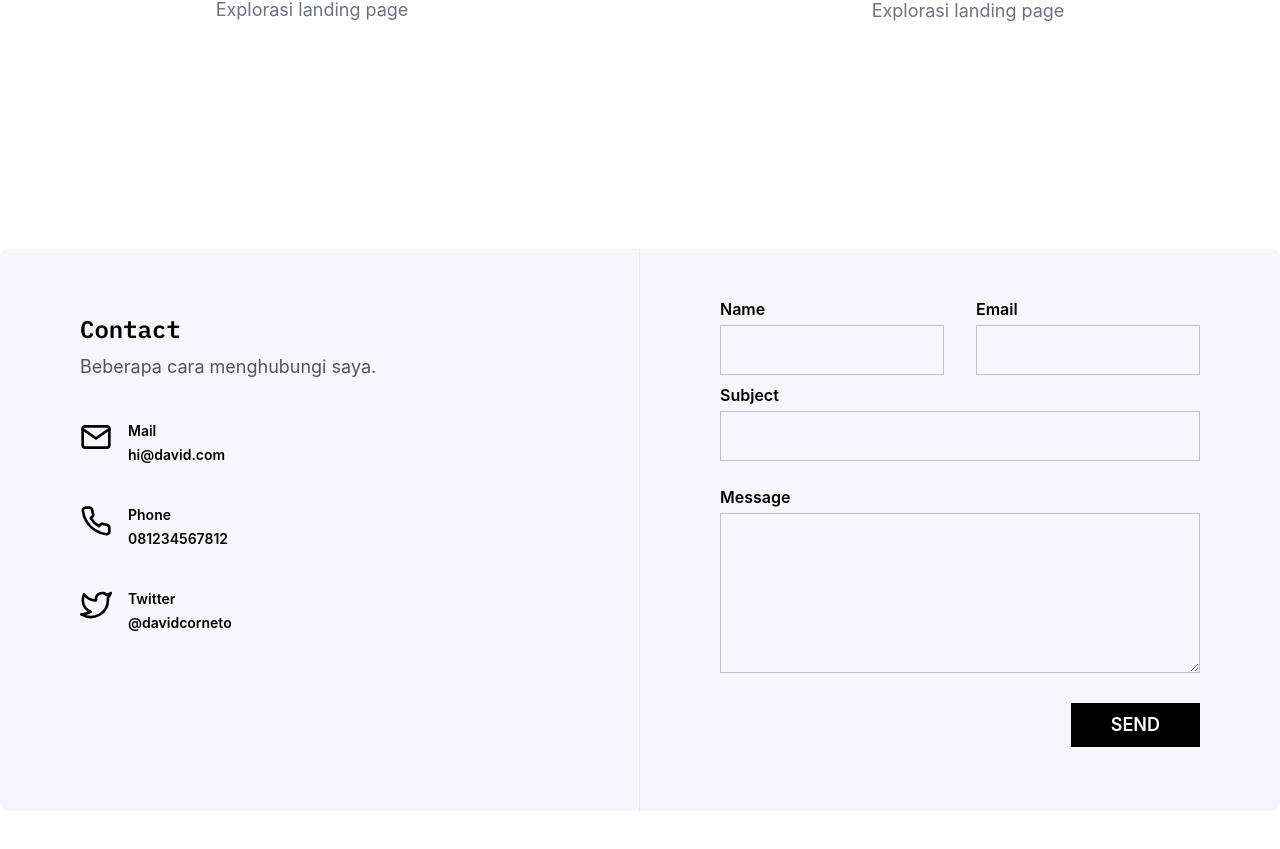
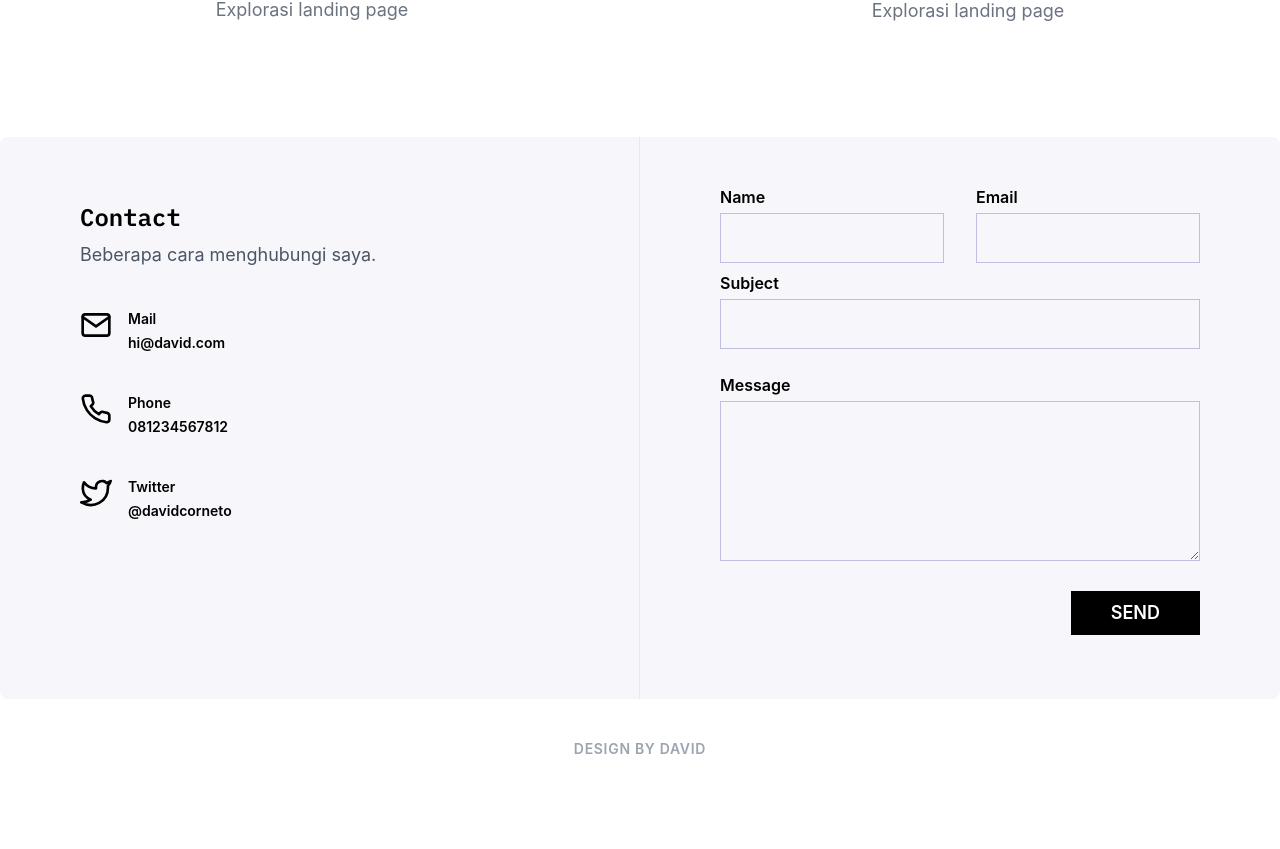
Before and after one commit to davidcorneto/slicing-design, a Next.js app: page / in a window 1280 px wide. Shown: the part 3596-4445 px from the top of the page. After the commit the page ends 4395 px from the top, so only its background shows below. Built offline with nearby package versions, Linux system fonts and the light colour scheme.

Commit message:
Add footer

```diff
--- /dev/null
+++ b/components/Footer.js
@@ -0,0 +1,7 @@
+export default function Footer() {
+  return (
+    <footer className="text-sm tracking-wider text-gray-400 font-semibold text-center py-10">
+      DESIGN BY DAVID
+    </footer>
+  );
+};
--- a/components/SectionContact.js
+++ b/components/SectionContact.js
@@ -6,7 +6,7 @@ import SectionTitle from "./SectionTitle";
 
 export default function SectionContact() {
   return (
-    <section className="container mx-auto py-28">
+    <section className="container mx-auto">
       <div className="bg-skill flex rounded-lg">
         <div className="w-6/12 border-r border-primarygray-200">
           <div className="py-16 px-20">
--- a/pages/index.js
+++ b/pages/index.js
@@ -1,3 +1,4 @@
+import Footer from "../components/Footer";
 import Hero from "../components/Hero";
 import SectionProfile from "../components/ProfileSection";
 import SectionContact from "../components/SectionContact";
@@ -12,6 +13,7 @@ export default function Home() {
       <SectionSkills />
       <SectionProjects />
       <SectionContact />
+      <Footer />
     </>
   );
 }
```
